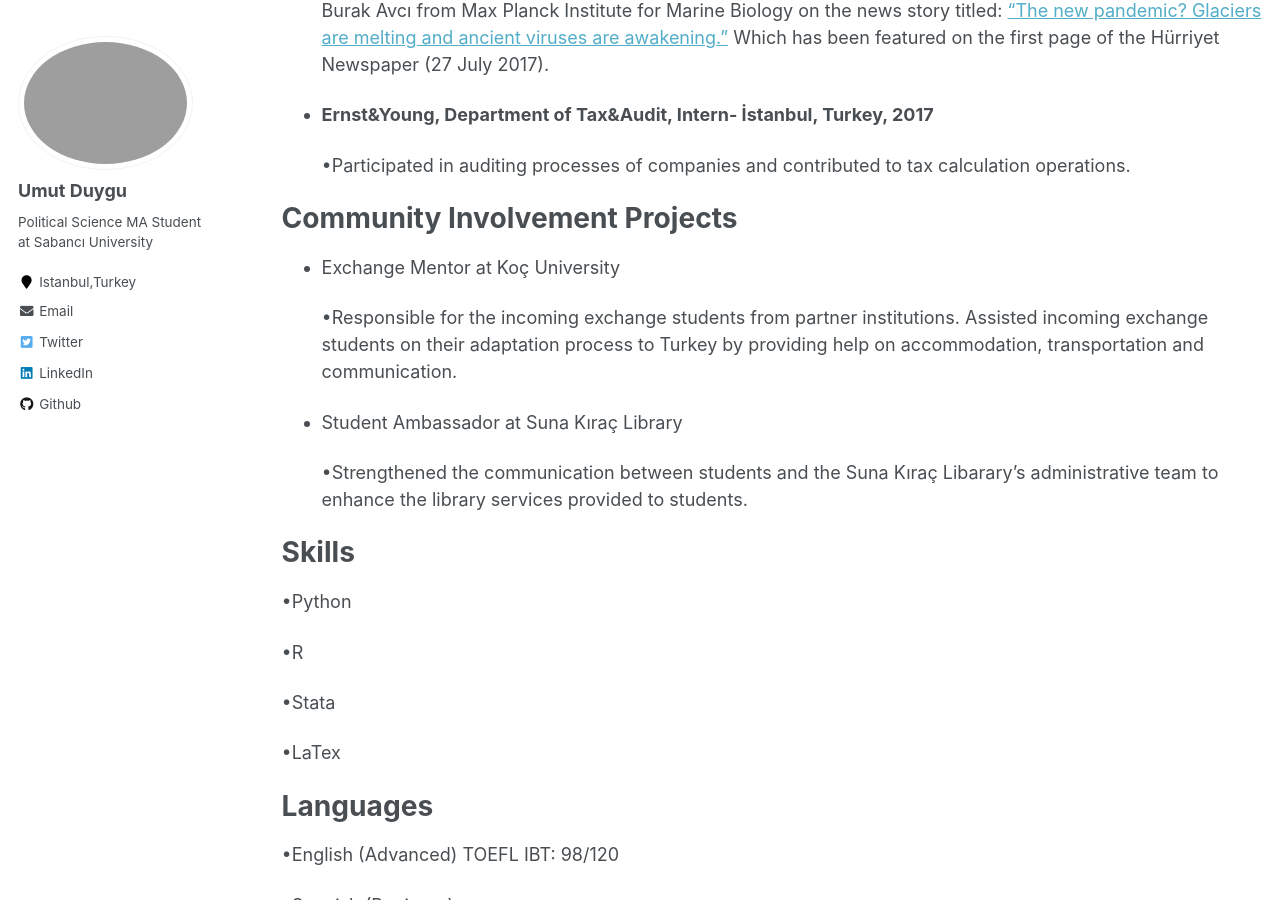
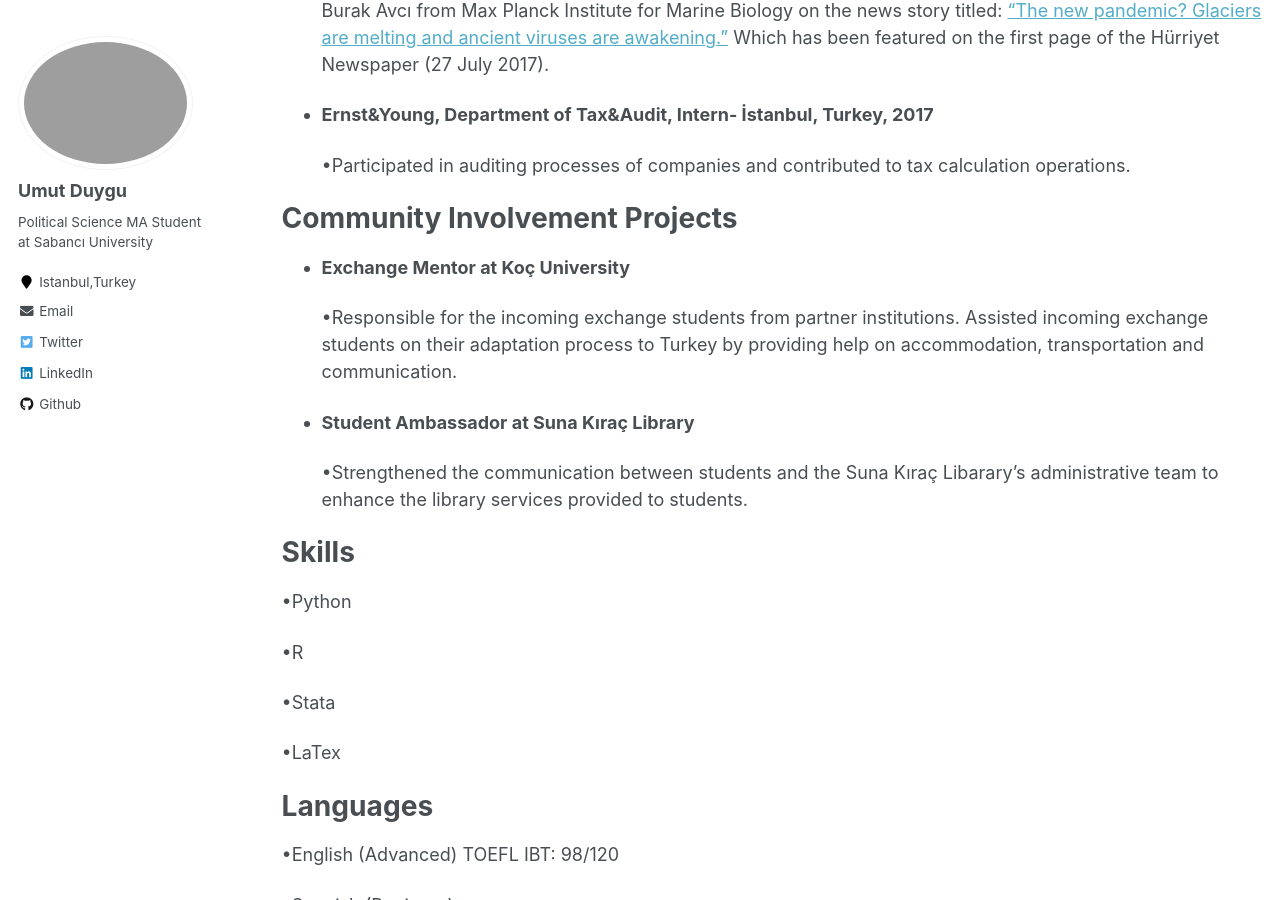
Before and after one commit to UmutDuygu/umutduygu.github.io, a Jekyll site: the page built from _pages/cv.md, in a window 1280 px wide and 900 px high, scrolled down 2059 px. Built offline with Jekyll 4.4.1, drawn with Linux system fonts in a browser that asks for light colours.

Commit message:
Update cv.md

```diff
--- a/_pages/cv.md
+++ b/_pages/cv.md
@@ -89,11 +89,11 @@ Education
 
 **Community Involvement Projects**
 ======
-* Exchange Mentor at Koç University
+* **Exchange Mentor at Koç University**
 
     •Responsible for the incoming exchange students from partner institutions. Assisted incoming exchange students on their adaptation process to Turkey by providing help on accommodation, transportation and communication.
 
- * Student Ambassador at Suna Kıraç Library
+* **Student Ambassador at Suna Kıraç Library**
 
     •Strengthened the communication between students and the Suna Kıraç Libarary’s administrative team to enhance the library services provided to students.
 
```
